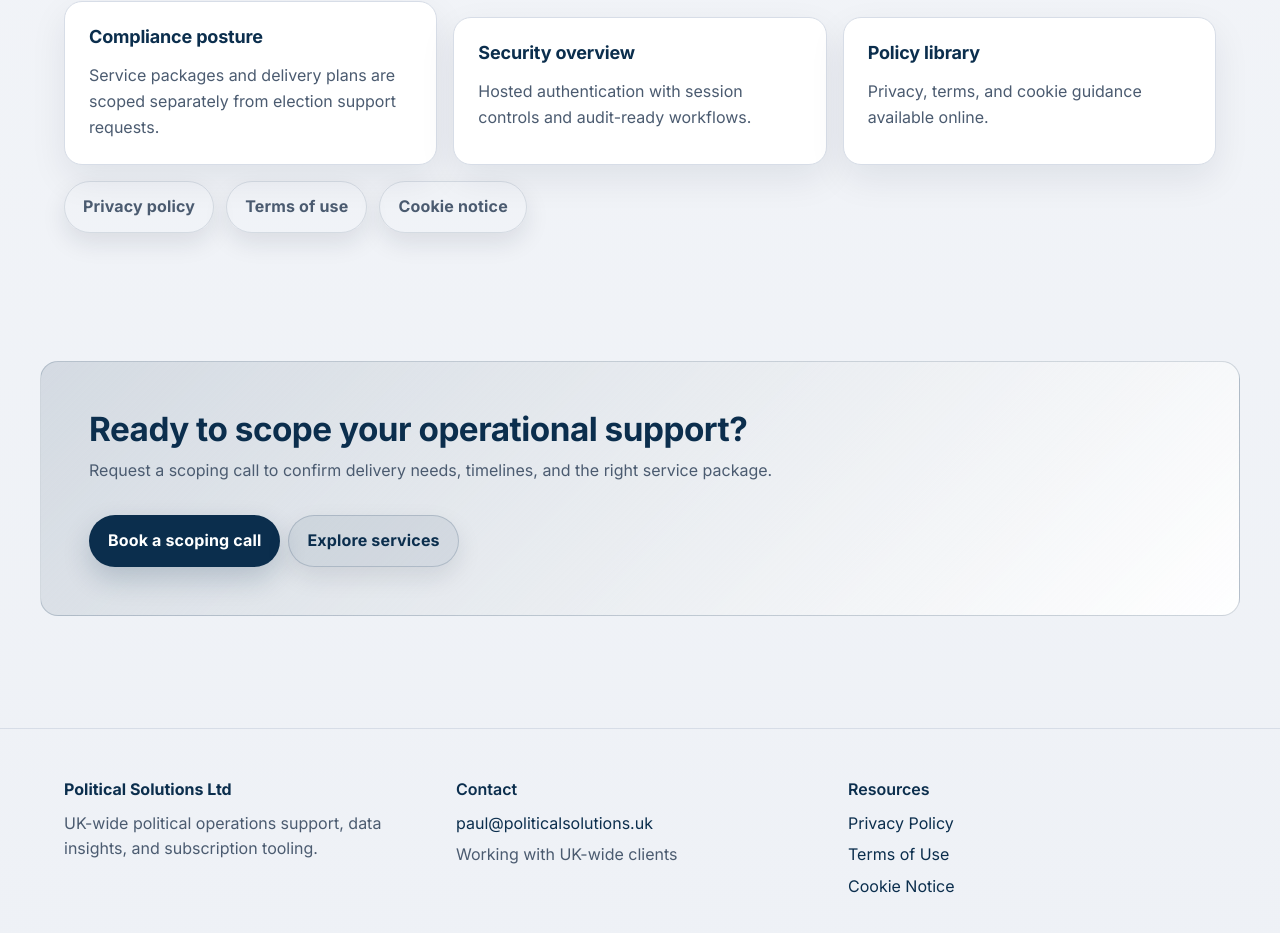
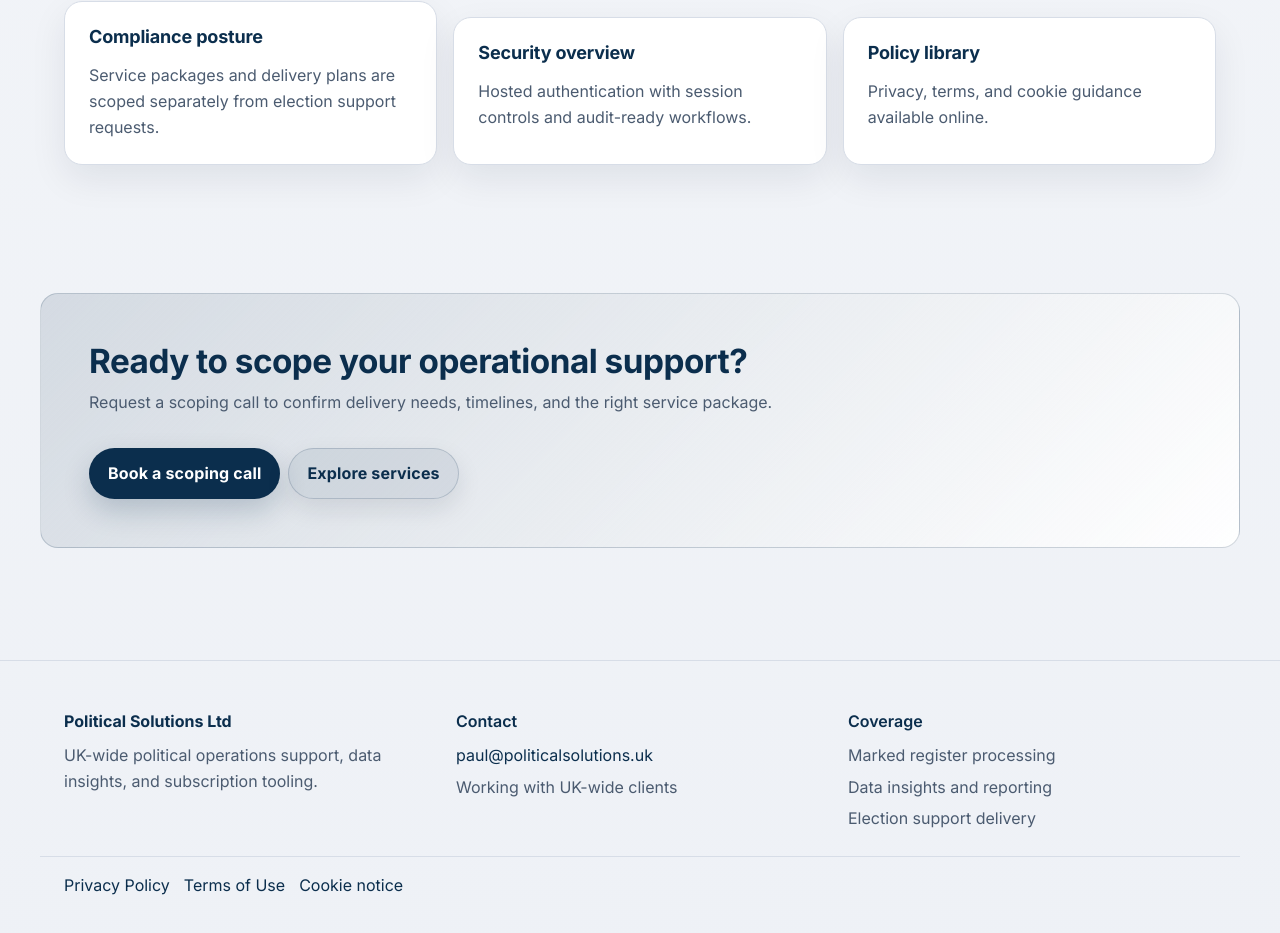
Before and after one commit to PolliticalSolutions/political-portal, a React (Vite) app: page / in a window 1280 px wide. Shown: the part 2821-3754 px from the top of the page. Built offline with nearby package versions, Linux system fonts and the light colour scheme; no server answers.

Commit message:
Footer: move legal links to page bottom and update tests

```diff
--- a/src/components/Footer.jsx
+++ b/src/components/Footer.jsx
@@ -18,13 +18,18 @@ export default function Footer() {
           </div>
         </div>
         <div>
-          <div style={{ fontWeight: 600, color: "var(--primary)" }}>Resources</div>
+          <div style={{ fontWeight: 600, color: "var(--primary)" }}>Coverage</div>
           <div className="footer-links" style={{ marginTop: 8 }}>
-            <Link to="/privacy">Privacy Policy</Link>
-            <Link to="/terms">Terms of Use</Link>
-            <Link to="/cookies">Cookie Notice</Link>
+            <span className="muted">Marked register processing</span>
+            <span className="muted">Data insights and reporting</span>
+            <span className="muted">Election support delivery</span>
           </div>
         </div>
+      </div>
+      <div className="container footer-legal">
+        <Link to="/privacy">Privacy Policy</Link>
+        <Link to="/terms">Terms of Use</Link>
+        <Link to="/cookies">Cookie notice</Link>
       </div>
     </footer>
   );
--- a/src/index.css
+++ b/src/index.css
@@ -640,6 +640,15 @@ p {
   gap: 6px;
 }
 
+.footer-legal {
+  margin-top: var(--space-4);
+  padding-top: var(--space-3);
+  border-top: 1px solid var(--border);
+  display: flex;
+  flex-wrap: wrap;
+  gap: 14px;
+}
+
 .cookie-banner {
   position: fixed;
   left: var(--space-4);
--- a/src/pages/Home.jsx
+++ b/src/pages/Home.jsx
@@ -210,17 +210,6 @@ export default function Home() {
               <p className="muted">Privacy, terms, and cookie guidance available online.</p>
             </Card>
           </div>
-          <div style={{ display: "flex", flexWrap: "wrap", gap: 12 }}>
-            <Button as={Link} to="/privacy" variant="ghost">
-              Privacy policy
-            </Button>
-            <Button as={Link} to="/terms" variant="ghost">
-              Terms of use
-            </Button>
-            <Button as={Link} to="/cookies" variant="ghost">
-              Cookie notice
-            </Button>
-          </div>
         </div>
       </section>
 
```
Also changed, not shown: 1 other file (tests, documents, lock files or other folders).
